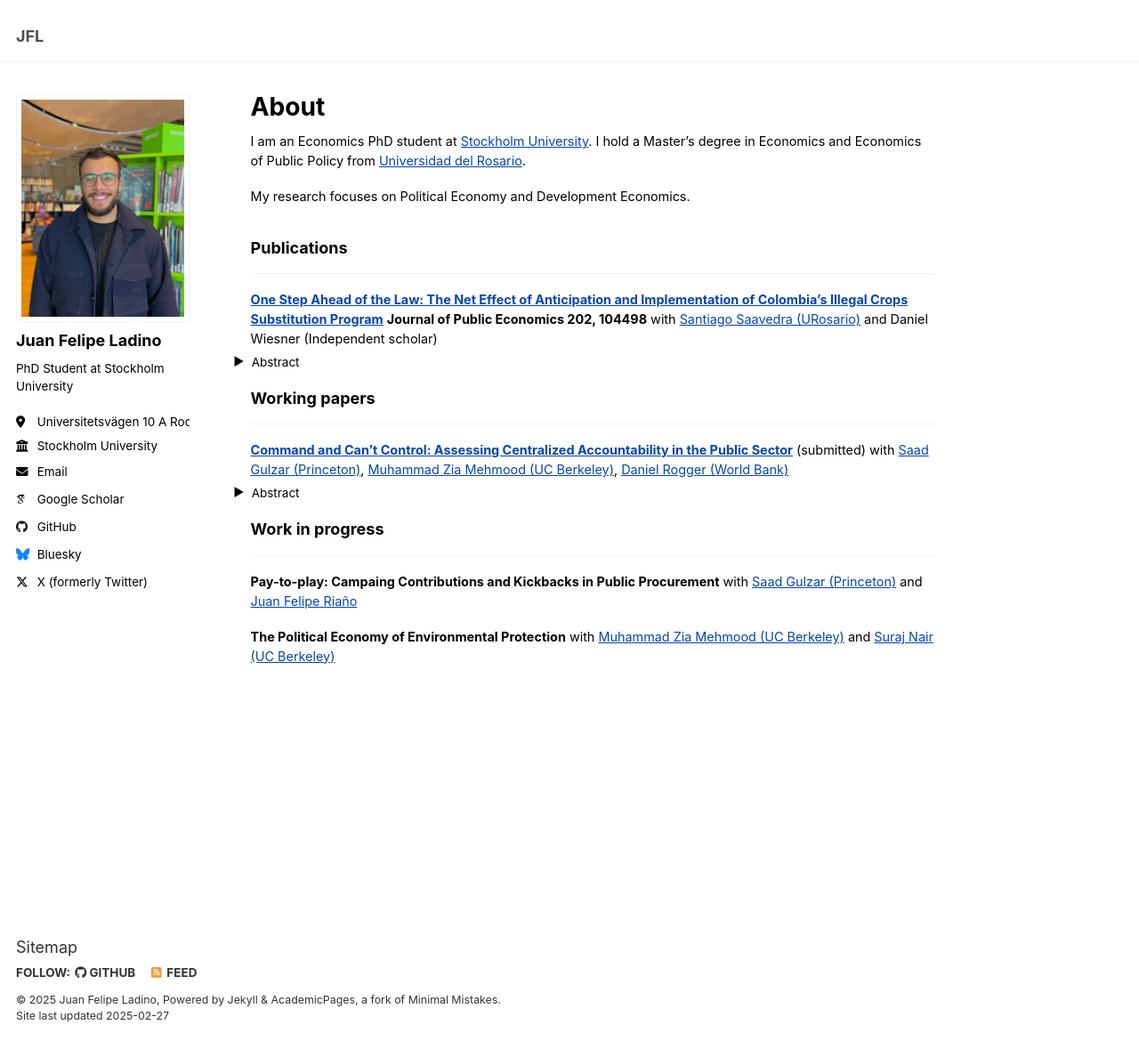
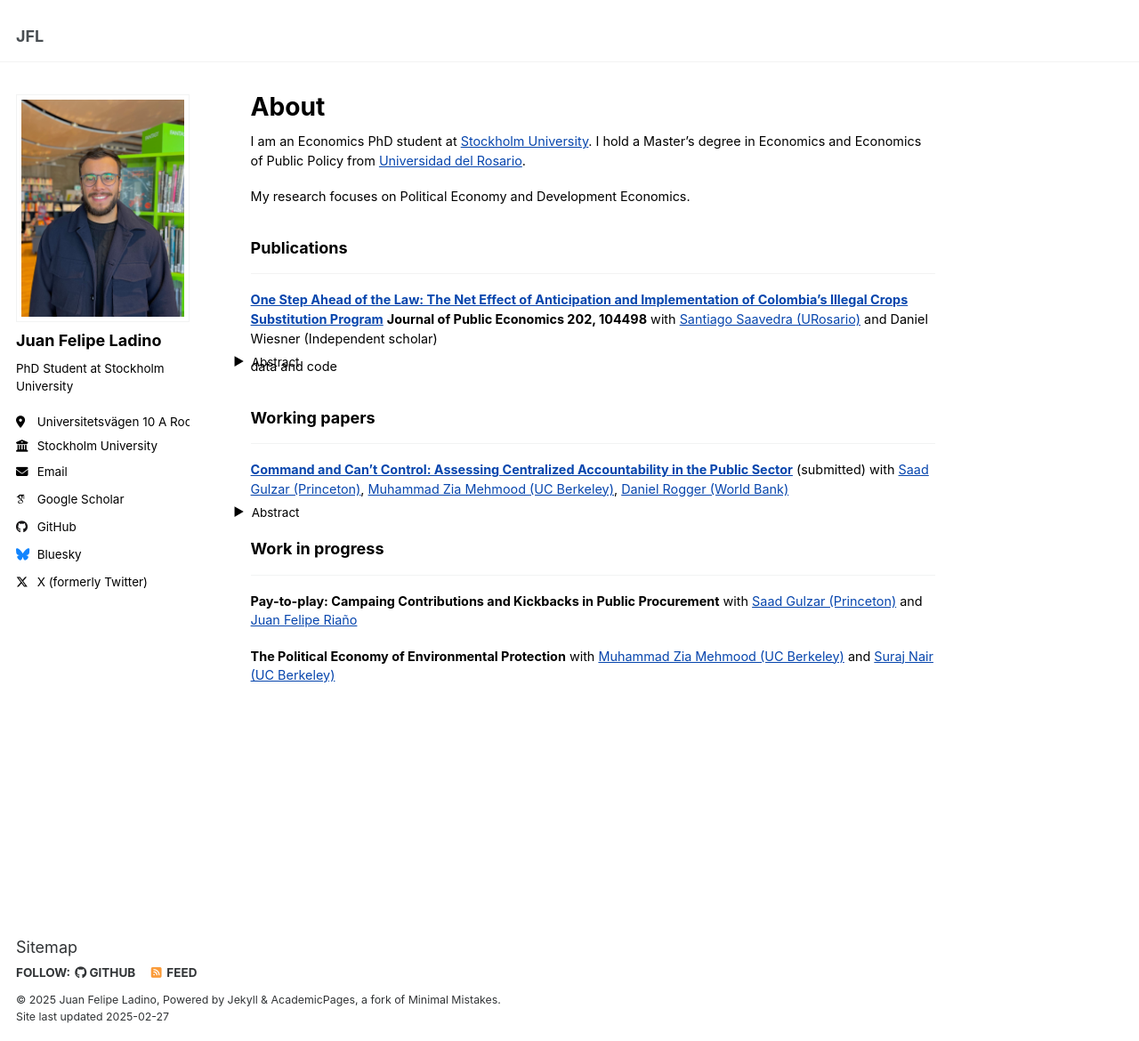
Before and after one commit to juanfladino/juanfladino.github.io, a Jekyll site: the page built from _pages/about.md, in a window 1280 px wide and 1170 px high. Shown: the whole window at 89% size. Built offline with Jekyll 4.4.1, drawn with Linux system fonts in a browser that asks for light colours; some web fonts are replaced.

Commit message:
Update about.md

```diff
--- a/_pages/about.md
+++ b/_pages/about.md
@@ -15,7 +15,7 @@ My research focuses on Political Economy and Development Economics.
 -------------------------
 
 [**One Step Ahead of the Law: The Net Effect of Anticipation and Implementation of Colombia's Illegal Crops Substitution Program**](https://www.sciencedirect.com/science/article/pii/S0047272721001341) **Journal of Public Economics 202, 104498** with [Santiago Saavedra (URosario)](https://sites.google.com/view/santiago-saavedra/home) and Daniel Wiesner (Independent scholar)
-<details style="margin: -1em;"><summary><small>Abstract</small></summary><small>Pre-announced policies often generate unintended consequences due to individuals’ acting to take advantage of the policy conditions. Little is known about the extent to which unintended consequences from the early announcement of a policy can be larger than the implementation effect, especially in contexts of weak state capacity. We use detailed 1 km grid square data on coca cultivation to estimate the net effect of the announcement and implementation of coca crop substitution payments in Colombia. Our fine-grain data also enable us to estimate geographical spillovers of the program to non-targeted neighboring areas. Using a difference-in-differences empirical strategy, we find that program recipients reduced coca acreage. Surprisingly, the reduction in neighboring grid areas is of a similar magnitude. However, the effectiveness was reduced by half, because farmers increased coca cultivation in order to be eligible for the program after the announcement and before implementation. But the policy’s net effect is negative: due to weak state capacity, the program could not be implemented in every region of the country.</small></details>
+<details style="margin: -1em;"><summary><small>Abstract</small></summary><small>Pre-announced policies often generate unintended consequences due to individuals’ acting to take advantage of the policy conditions. Little is known about the extent to which unintended consequences from the early announcement of a policy can be larger than the implementation effect, especially in contexts of weak state capacity. We use detailed 1 km grid square data on coca cultivation to estimate the net effect of the announcement and implementation of coca crop substitution payments in Colombia. Our fine-grain data also enable us to estimate geographical spillovers of the program to non-targeted neighboring areas. Using a difference-in-differences empirical strategy, we find that program recipients reduced coca acreage. Surprisingly, the reduction in neighboring grid areas is of a similar magnitude. However, the effectiveness was reduced by half, because farmers increased coca cultivation in order to be eligible for the program after the announcement and before implementation. But the policy’s net effect is negative: due to weak state capacity, the program could not be implemented in every region of the country.</small></details> data and code
 
 ### Working papers
 -------------------------
```
